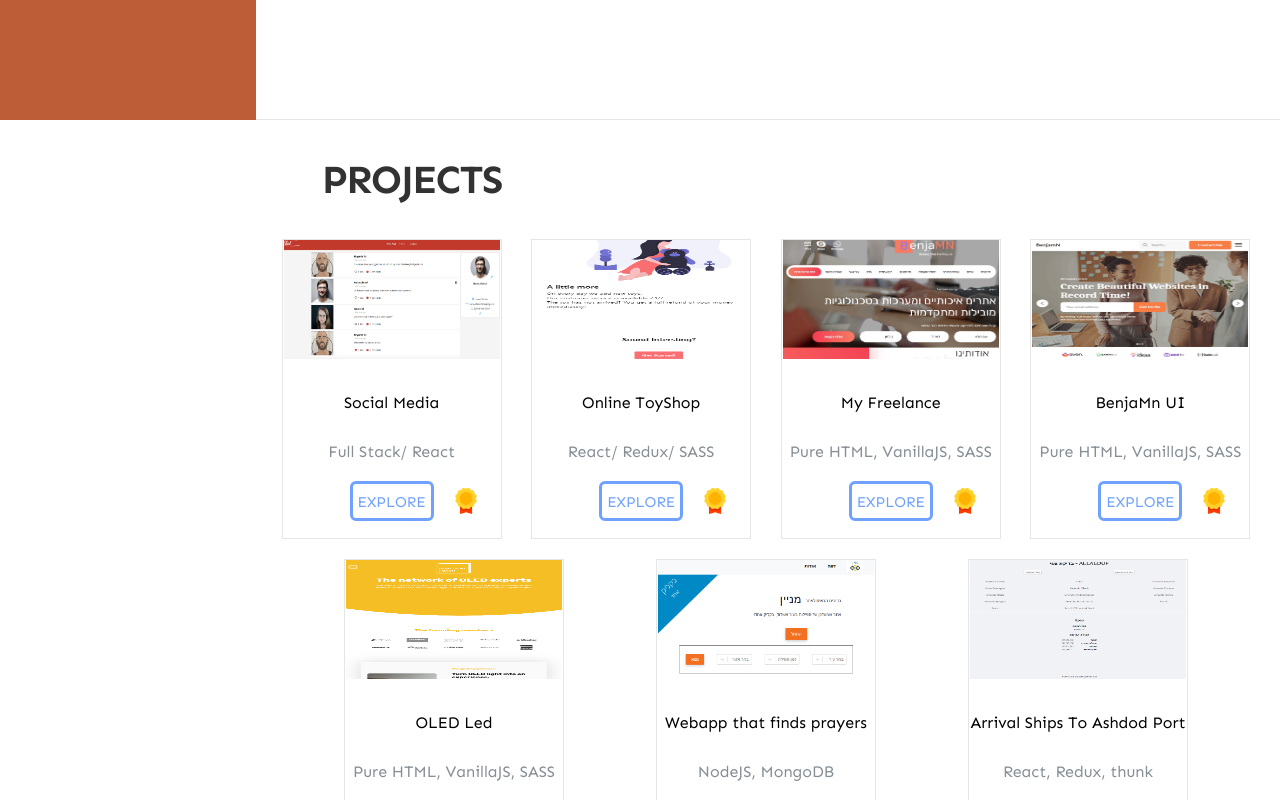
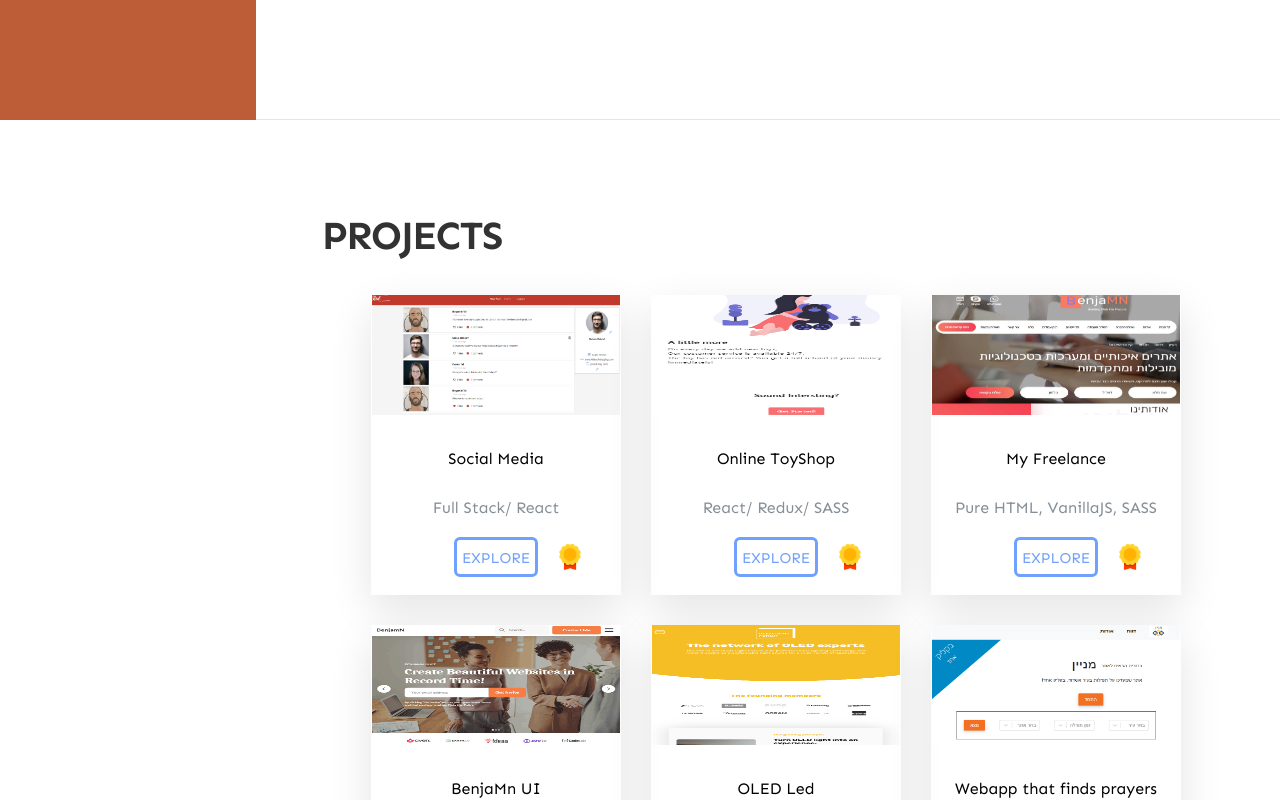
Before and after one commit to Benjamn89/profile-react, a React (Create React App) app: page / in a window 1280 px wide. Shown: the part 680-1480 px from the top of the page. Built offline with nearby package versions, Linux system fonts and the light colour scheme.

Commit message:
Update styling in the project section

```diff
--- a/src/Components/PROJECTS-S/PROJECT-BOX/index.css
+++ b/src/Components/PROJECTS-S/PROJECT-BOX/index.css
@@ -1,11 +1,13 @@
 .projectbox-div {
-  height: 300px;
-  width: 220px;
-  border: solid 0.5px rgba(0, 0, 0, 0.1);
   display: inline-block;
-  margin: 0 20px 20px 0;
   transition: 0.5s ease-in;
   text-align: center;
+  box-shadow: 0 15px 40px 0 rgba(0, 0, 0, 0.11);
+  transition: 0.3s ease;
+}
+.projectbox-div:hover {
+  box-shadow: 0 0 0 1px #e3e3e3;
+  transform: translate(0px, 3px);
 }
 
 @media only screen and (max-width: 1000px) {
@@ -13,10 +15,3 @@
     margin: 0 20px 20px 20px;
   }
 }
-
-@media only screen and (max-width: 530px) {
-  .projectbox-div {
-    width: 70vw;
-    margin-top: 40px;
-  }
-}
--- a/src/Components/PROJECTS-S/PROJECT-BOX/project-box-property.js
+++ b/src/Components/PROJECTS-S/PROJECT-BOX/project-box-property.js
@@ -17,14 +17,14 @@ var ProjectsBoxProperty = [
       alt: "Sted",
       medallie: Medallie,
       tools: [
-        "Create React App",
-        "React Router with dyanmic routes",
+        "Create react app",
+        "React router with dyanmic routes",
         "Redux",
-        "Thunk(Middleware)",
-        "FaundaDB - NoSQL database with real time data",
-        "Firebase Storage bucket for loading media",
+        "Thunk(middleware)",
+        "Faunda db - nosql database with real time data",
+        "Firebase storage bucket for loading media",
         "Authentication via database",
-        "Local Storage",
+        "Local storage",
       ],
     },
   },
@@ -37,12 +37,12 @@ var ProjectsBoxProperty = [
       alt: "Toys-shop",
       medallie: Medallie,
       tools: [
-        "Create React App",
-        "React Router",
+        "Create react app",
+        "React router",
         "Redux",
-        "Thunk(Middleware)",
-        "SASS(nodesass)",
-        "CSS3/ Animation",
+        "Thunk(middleware)",
+        "Sass(nodesass)",
+        "Css3/ animation",
       ],
     },
   },
@@ -90,12 +90,12 @@ var ProjectsBoxProperty = [
       img: Oled,
       alt: "Oled",
       tools: [
-        "Sass / VanillaJS",
-        "CSS Grid",
+        "Sass / vanillajs",
+        "Css grid",
         "Figma",
-        "Adobe Photoshop cc 2020",
+        "Adobe photoshop cc 2020",
         "Hard coding from scratch",
-        "Full responsive for all screen sizes (Tablets/ Phones/ PC)",
+        "Full responsive for all screen sizes (tablets/ phones/ pc)",
       ],
     },
   },
--- a/src/Components/PROJECTS-S/container.css
+++ b/src/Components/PROJECTS-S/container.css
@@ -1,9 +1,12 @@
+#PROJECTS {
+  padding: 7vh 0;
+  border-bottom: 1px solid rgba(0, 0, 0, 0.1);
+}
 .project-wrapper-div {
   height: auto;
   min-height: 100vh;
   padding-left: 17rem;
   transition: 0.5s;
-  border-bottom: 1px solid rgba(0, 0, 0, 0.1);
 }
 .project-title-h {
   margin: 35px 0 35px 50px;
@@ -14,10 +17,11 @@
   transition: 0.3s;
 }
 .projectbox-wrapper-div {
-  display: flex;
-  flex-direction: row;
-  justify-content: space-evenly;
-  flex-wrap: wrap;
+  display: grid;
+  grid-template-columns: repeat(3, 250px);
+  grid-template-rows: repeat(3, 300px);
+  justify-content: center;
+  grid-gap: 30px;
 }
 .projects-images {
   height: 40%;
@@ -45,12 +49,13 @@
   cursor: pointer;
   position: relative;
 }
-.project-visit-button:hover > .hover-project-div {
-  transform: scaleY(1);
-}
 .project-visit-button:hover {
   border-radius: 50px;
   border-color: #bd5d38 !important;
+}
+.project-visit-button:hover ~ .hover-project-div {
+  opacity: 1;
+  transform: translateY(0);
 }
 .project-visit-a {
   color: #70a1ff !important;
@@ -71,11 +76,11 @@
 .hover-project-div {
   text-transform: none;
   position: absolute;
-  top: 60px;
-  left: -73px;
+  bottom: 60px;
+  left: 0;
   height: auto;
   min-height: 50px;
-  width: 250px;
+  width: 100%;
   border-radius: 4px;
   background-color: #ffda79;
   text-align: left;
@@ -83,10 +88,11 @@
   line-height: 1.2;
   list-style: none;
   z-index: 10;
-  transition: 0.3s;
-  transform-origin: 100% 0;
-  transform: scaleY(0);
+  transition: 0.7s ease;
+  transform-origin: 0 100%;
   pointer-events: none;
+  opacity: 0;
+  transform: translateY(50px);
 }
 .hover-project-div ul {
   font-size: 14px;
@@ -104,6 +110,13 @@
   }
 }
 
+@media only screen and (max-width: 820px) {
+  .projectbox-wrapper-div {
+    grid-template-columns: repeat(auto-fit, minmax(220px, 300px));
+    grid-template-rows: repeat(7, 300px);
+  }
+}
+
 @media only screen and (max-width: 625px) {
   .project-title-h {
     text-align: center;
--- a/src/Components/PROJECTS-S/container.js
+++ b/src/Components/PROJECTS-S/container.js
@@ -16,7 +16,7 @@ class ProjectS extends Component {
             {ProjectsBoxProperty.map((el) => {
               var toolsArr = [];
               el.objects.tools.map((tool) => {
-                return toolsArr.push(<li>{tool}</li>);
+                return toolsArr.push(<li key={tool}>{tool}</li>);
               });
               return (
                 <ProjectBox key={el.objects.alt}>
@@ -28,10 +28,6 @@ class ProjectS extends Component {
                   <p className="project-title-p">{el.objects.projectSum}</p>
                   <p className="project-skills-use">{el.objects.usedSkills}</p>
                   <div className="project-visit-button">
-                    <div className="hover-project-div">
-                      <ul>Tools In Depth</ul>
-                      {toolsArr}
-                    </div>
                     <a
                       className="project-visit-a"
                       href={el.objects.linkTo}
@@ -47,6 +43,10 @@ class ProjectS extends Component {
                       />
                     ) : null}
                   </div>
+                  <div className="hover-project-div">
+                    <ul>Tools In Depth</ul>
+                    {toolsArr}
+                  </div>
                 </ProjectBox>
               );
             })}
--- a/src/Components/SummaryS/index.css
+++ b/src/Components/SummaryS/index.css
@@ -1,9 +1,14 @@
+#SUMMARY {
+  height: auto;
+}
+
 .summaryS-wrapper-div {
   padding-left: 17rem;
   display: flex;
   flex-direction: column;
   justify-content: center;
-  height: 100vh;
+  min-height: 100vh;
+  height: auto;
   font-family: "Noto Sans", sans-serif;
   transition: 0.3s ease-in;
   border-bottom: 1px solid rgba(0, 0, 0, 0.1);
--- a/src/Components/SummaryS/index.js
+++ b/src/Components/SummaryS/index.js
@@ -26,8 +26,8 @@ class SummaryS extends Component {
             But, I never took a step for making it my profession.
             <br /> <br />
             In january 2019 i decided to HUNT after what I want to myself.{" "}
-            <br />I started learning/ exploring/ deepening web development! And
-            as i going on i realize that my passion growing more and more.
+            <br />I started learning/ exploring/ deepening web developing! And
+            as i kept on i realized that my passion growing more and more.
             <br /> <br />
             Now I need you, to open the door for me for this fascinating world,
             to give me the chance to prove myself and make my dream to reality.
```
Also changed, not shown: src/serviceWorker.js (deleted, +0 -107 lines).
